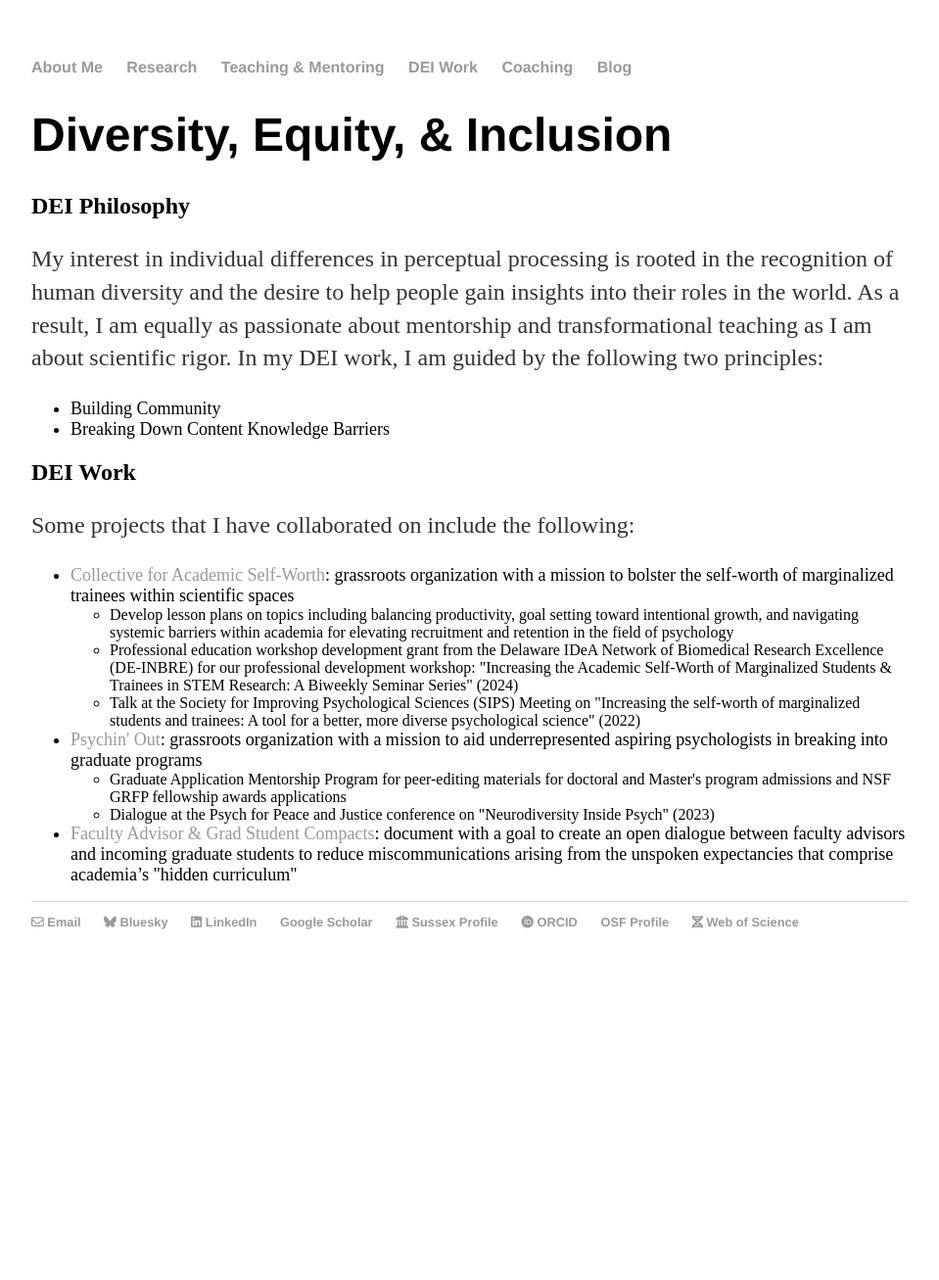
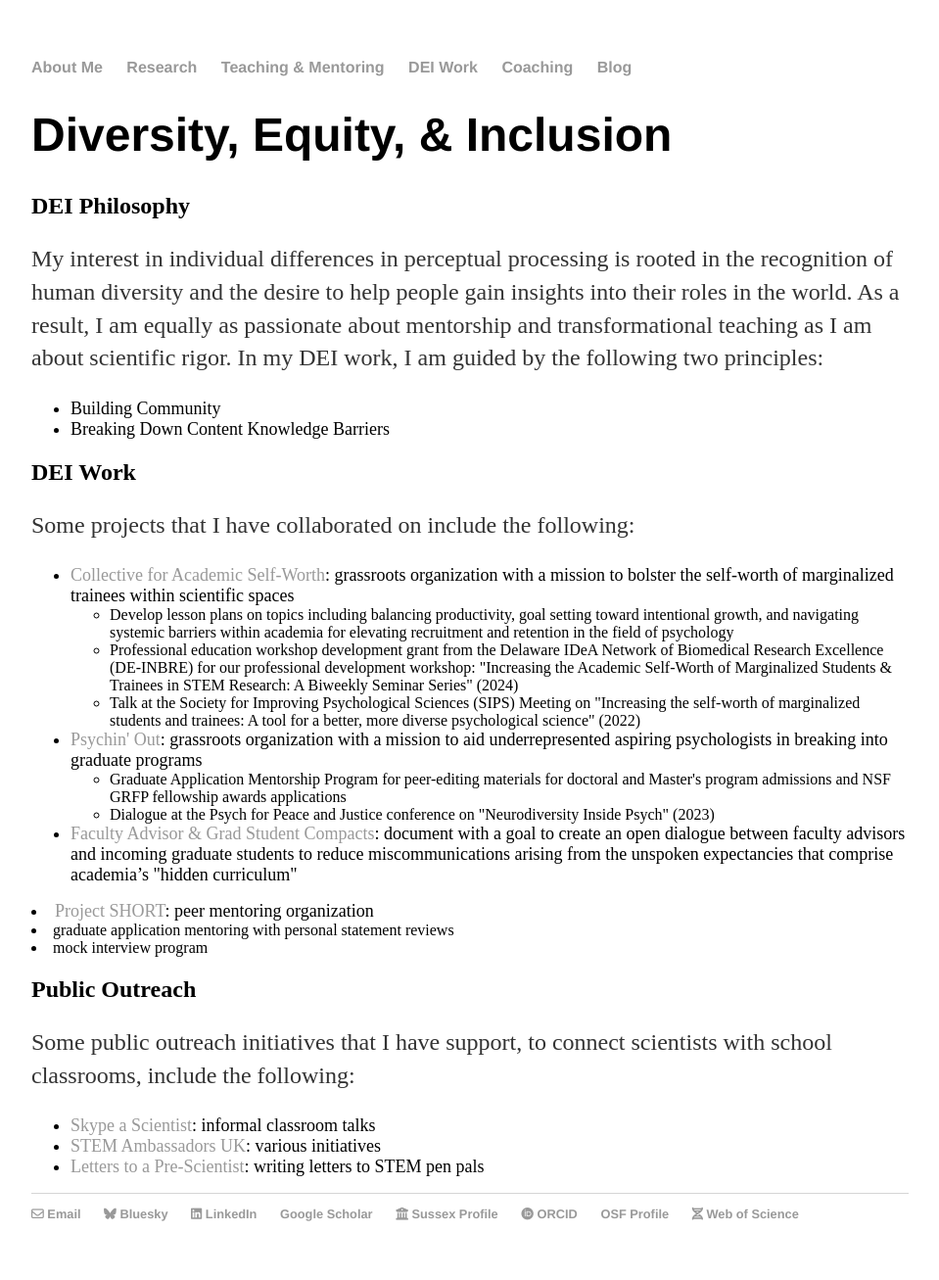
Before and after one commit to cdfine/cdfine.github.io, a Jekyll site: the page built from dei.html, in a window 1280 px wide. Shown: the whole page at 98% size, without its empty margins (160-1119 px from the left). Built offline with Jekyll 4.4.1, drawn with Linux system fonts in a browser that asks for light colours; a style sheet for code colours, icons or effects is not loaded; before the commit the page ends 1009 px from its top, so only the background shows below that.

Commit message:
Update dei.html
added public outreach

```diff
--- a/dei.html
+++ b/dei.html
@@ -34,4 +34,15 @@ title: Carli Fine | DEI Work
 				<li>Dialogue at the Psych for Peace and Justice conference on "Neurodiversity Inside Psych" (2023)
 			</ul>
 		<li class="larger-font"><a href="https://docs.google.com/document/d/1C7mcdsaDoArmJbD_hLjCAMFDaVaa5UQSPaTQYCY4VwA/copy" target="_blank">Faculty Advisor & Grad Student Compacts</a>: document with a goal to create an open dialogue between faculty advisors and incoming graduate students to reduce miscommunications arising from the unspoken expectancies that comprise academia’s "hidden curriculum"</li>
-		</div><!-- /.blurb -->
+			</ul>
+		<li class="larger-font"><a href="https://www.project-short.com/" target="_blank">Project SHORT</a>: peer mentoring organization</li>
+				<li>graduate application mentoring with personal statement reviews
+				<li>mock interview program
+
+	<h2>Public Outreach</h2>
+		<p>Some public outreach initiatives that I have support, to connect scientists with school classrooms, include the following:</p>
+		<ul>
+			<li class="larger-font"><a href="https://www.skypeascientist.com/" target="_blank">Skype a Scientist</a>: informal classroom talks</li>
+			<li class="larger-font"><a href="https://www.stem.org.uk/" target="_blank">STEM Ambassadors UK</a>: various initiatives</li>
+			<li class="larger-font"><a href="https://prescientist.org/" target="_blank">Letters to a Pre-Scientist</a>: writing letters to STEM pen pals</li>
+	</div><!-- /.blurb -->
```
